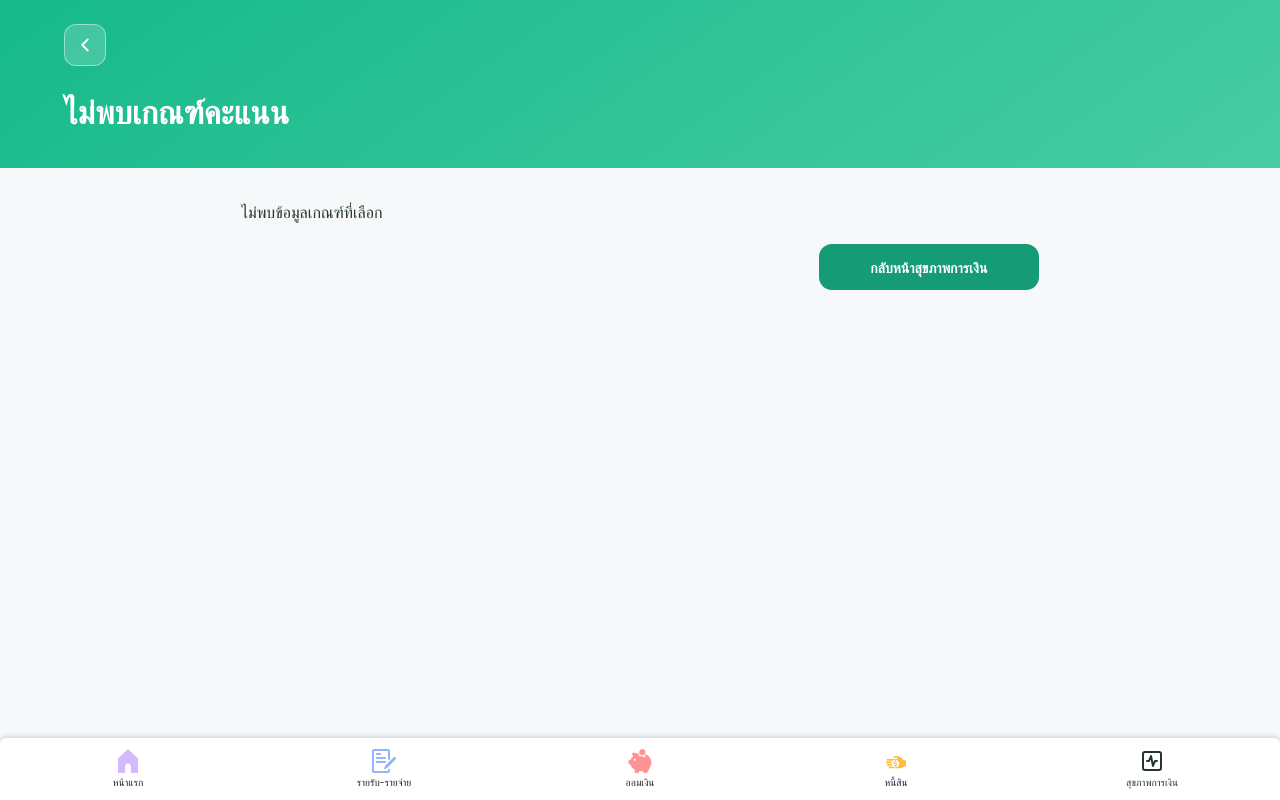
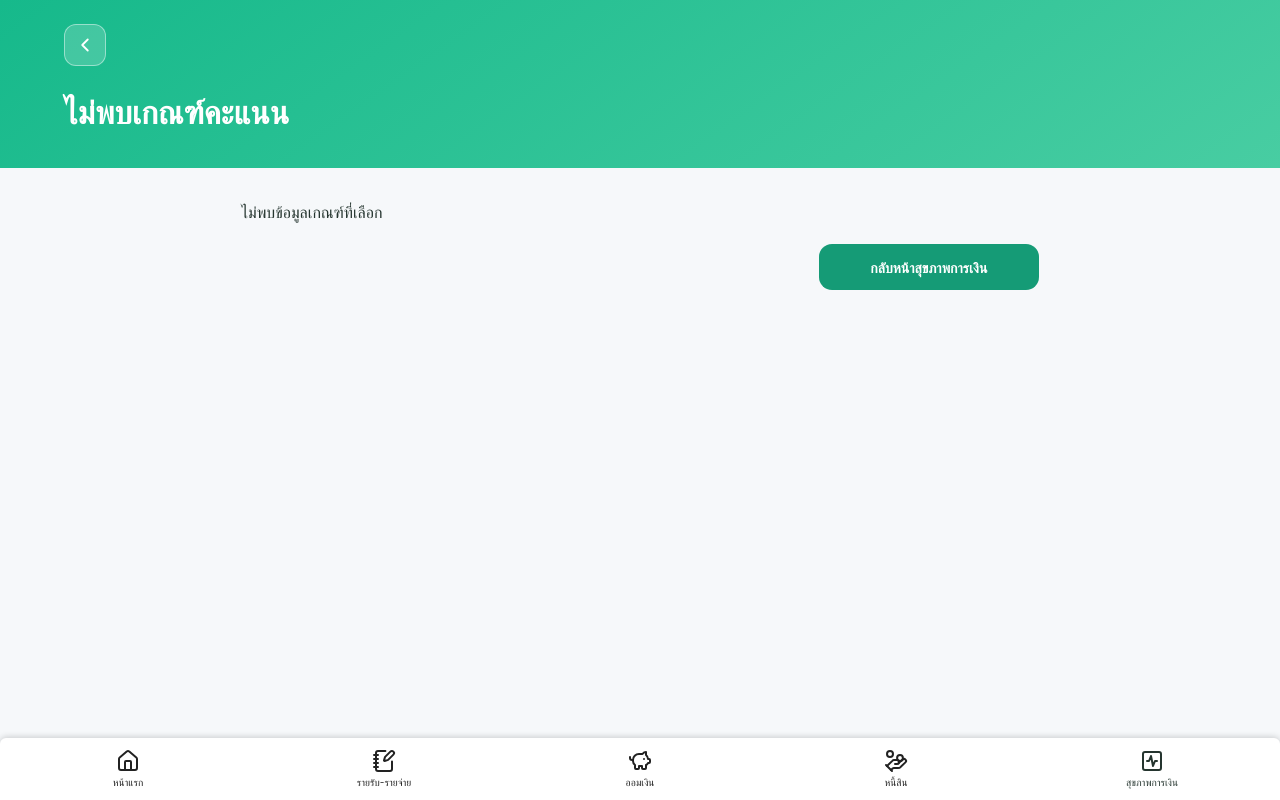
Before and after one commit to chotika0447/Financial-App, a React app in the folder Frontend/: page /financial-health/1 in a window 1280 px wide. Built offline with nearby package versions, Linux system fonts and the light colour scheme; the HTML template or start-up script is replaced by a standard one.

Commit message:
update navbar

```diff
--- a/Frontend/src/components/Navbar.jsx
+++ b/Frontend/src/components/Navbar.jsx
@@ -7,29 +7,29 @@ import savingIcon from '../assets/icons/saving.svg';
 import debtIcon from '../assets/icons/debt.svg';
 import notificationIcon from '../assets/icons/bell.svg';
 
-import { SquareActivity } from 'lucide-react';
+import { House, NotebookPen, PiggyBank, HandCoins, SquareActivity } from 'lucide-react';
 
 function Navbar() {
   return (
     <nav className="nav">
 
       <NavLink to="/home/" className="nav-item">
-        <img className="nav-icon" src={homeIcon} alt="หน้าแรก" />
+        <House className="nav-icon" aria-hidden="true" />
         <span>หน้าแรก</span>
       </NavLink>
 
       <NavLink to="/transactions/" className="nav-item">
-        <img className="nav-icon" src={transactionIcon} alt="รายรับ-รายจ่าย" />
+        <NotebookPen className="nav-icon" aria-hidden="true" />
         <span>รายรับ-รายจ่าย</span>
       </NavLink>
 
       <NavLink to="/saving/" className="nav-item">
-        <img className="nav-icon" src={savingIcon} alt="ออมเงิน" />
+        <PiggyBank className="nav-icon" aria-hidden="true" />
         <span>ออมเงิน</span>
       </NavLink>
 
       <NavLink to="/debts/" className="nav-item">
-        <img className="nav-icon" src={debtIcon} alt="หนี้สิน" />
+        <HandCoins className="nav-icon" aria-hidden="true" />
         <span>หนี้สิน</span>
       </NavLink>
 
```
